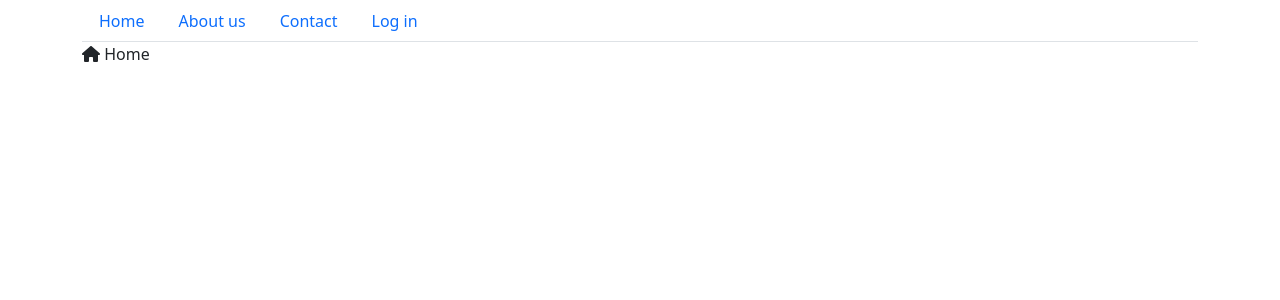
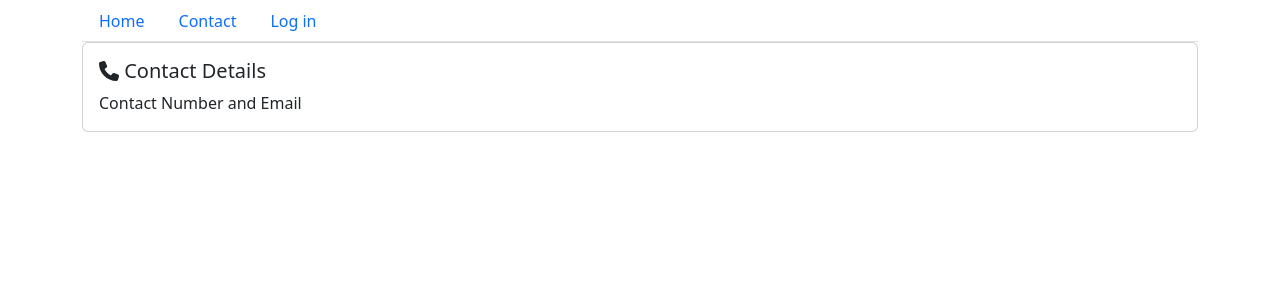
Before and after one commit to Tmizzle/ReactTestApp, a React (Create React App) app: page /#/contact in a window 1280 px wide. Shown: the top 300 px of the page. Built offline with nearby package versions, Linux system fonts and the light colour scheme.

Commit message:
Switching btw pages in Nav

```diff
--- a/package.json
+++ b/package.json
@@ -14,12 +14,14 @@
     "@types/node": "^16.18.4",
     "@types/react": "^18.0.26",
     "@types/react-dom": "^18.0.9",
+    "@types/react-router-dom": "^5.3.3",
     "bootstrap": "^5.2.3",
     "jquery": "^3.6.1",
     "popper.js": "^1.16.1",
     "react": "^18.2.0",
     "react-bootstrap": "^2.6.0",
     "react-dom": "^18.2.0",
+    "react-router-dom": "^5.3.4",
     "react-scripts": "5.0.1",
     "typescript": "^4.9.3",
     "web-vitals": "^2.1.4"
--- /dev/null
+++ b/src/components/ContactPage/ContactPage.tsx
@@ -0,0 +1,19 @@
+import { faPhone } from '@fortawesome/free-solid-svg-icons';
+import { FontAwesomeIcon } from '@fortawesome/react-fontawesome';
+import React from 'react';
+import { Card, Container } from 'react-bootstrap';
+
+export default class ContactPage extends React.Component{
+    render() {
+        return (
+        <Container>
+            <Card>
+                <Card.Body>
+                    <Card.Title><FontAwesomeIcon icon={faPhone}/> Contact Details</Card.Title>
+                    <Card.Text>Contact Number and Email</Card.Text>
+                </Card.Body>
+            </Card>
+        </Container>
+        );
+    }
+}
--- a/src/components/App/App.tsx
+++ b/src/components/HomePage/HomePage.tsx
@@ -1,10 +1,9 @@
 import React from 'react';
-import './App.css';
 import { Container} from 'react-bootstrap';
 import { faHome} from '@fortawesome/free-solid-svg-icons';
 import { FontAwesomeIcon } from '@fortawesome/react-fontawesome';
 
-function App() {
+function HomePage() {
   return (
     <Container>
       <FontAwesomeIcon icon={faHome}/> Home
@@ -12,4 +11,4 @@ function App() {
   );
 }
 
-export default App;
+export default HomePage;
--- a/src/components/MainMenu/MainMenu.tsx
+++ b/src/components/MainMenu/MainMenu.tsx
@@ -1,5 +1,6 @@
 import React from 'react';
 import { Container, Nav } from 'react-bootstrap';
+import { HashRouter, Link } from 'react-router-dom';
 
 export class MainMenuItem {
     text: string = '';
@@ -40,16 +41,17 @@ export class MainMenu extends React.Component<MainMenuProperties> {
         return (
             <Container>
             <Nav variant="tabs">
-
+                <HashRouter>
                 { this.state.items.map(this.makeNavLink) }
+                </HashRouter>
             </Nav>
             </Container>
         );
     }
     private makeNavLink(item: MainMenuItem) {
         return (
-            <Nav.Link href = { item.link }> { item.text }
-            </Nav.Link>
+            <Link to={ item.link } className="nav-link"> { item.text }
+            </Link>
         );
     }
 }
--- /dev/null
+++ b/src/components/UserLoginPage/UserLoginPage.tsx
@@ -0,0 +1,19 @@
+import { faSignInAlt } from '@fortawesome/free-solid-svg-icons';
+import { FontAwesomeIcon } from '@fortawesome/react-fontawesome';
+import React from 'react';
+import { Card, Container } from 'react-bootstrap';
+
+export default class UserLoginPage extends React.Component{
+    render() {
+        return (
+        <Container>
+            <Card>
+                <Card.Body>
+                    <Card.Title><FontAwesomeIcon icon={faSignInAlt}/> User Login</Card.Title>
+                    <Card.Text>Form will be shown here...</Card.Text>
+                </Card.Body>
+            </Card>
+        </Container>
+        );
+    }
+}
--- a/src/index.tsx
+++ b/src/index.tsx
@@ -1,7 +1,7 @@
 import React from 'react';
 import ReactDOM from 'react-dom/client';
 import './index.css';
-import App from './components/App/App';
+import HomePage from './components/HomePage/HomePage';
 import reportWebVitals from './reportWebVitals';
 import 'bootstrap/dist/css/bootstrap.css';
 import 'jquery/dist/jquery.js';
@@ -9,10 +9,13 @@ import 'popper.js/dist/popper.js';
 import 'bootstrap/dist/js/bootstrap.min.js';
 import '@fortawesome/fontawesome-free/css/fontawesome.css';
 import { MainMenu, MainMenuItem } from './components/MainMenu/MainMenu';
+import { HashRouter, Route } from 'react-router-dom';
+import ContactPage from './components/ContactPage/ContactPage';
+import UserLoginPage from './components/UserLoginPage/UserLoginPage';
+import { Switch } from 'react-router-dom';
 
 const menuItems = [
   new MainMenuItem("Home", "/"),
-  new MainMenuItem("About us", "/page/about-us/"),
   new MainMenuItem("Contact", "/Contact"),
   new MainMenuItem("Log in", "/user/login")
 ];
@@ -23,7 +26,13 @@ const root = ReactDOM.createRoot(
 root.render(
   <React.StrictMode>
     <MainMenu items={ menuItems } ></MainMenu>
-    <App />
+    <HashRouter>
+      <Switch>
+        <Route exact path="/" component= { HomePage } />
+        <Route path="/contact" component= { ContactPage } />
+        <Route path="/user/login" component= { UserLoginPage } />
+      </Switch>
+    </HashRouter>
   </React.StrictMode>
 );
 
```
Also changed, not shown: src/components/App/App.css (deleted), 2 other files (tests, documents, lock files or other folders).
